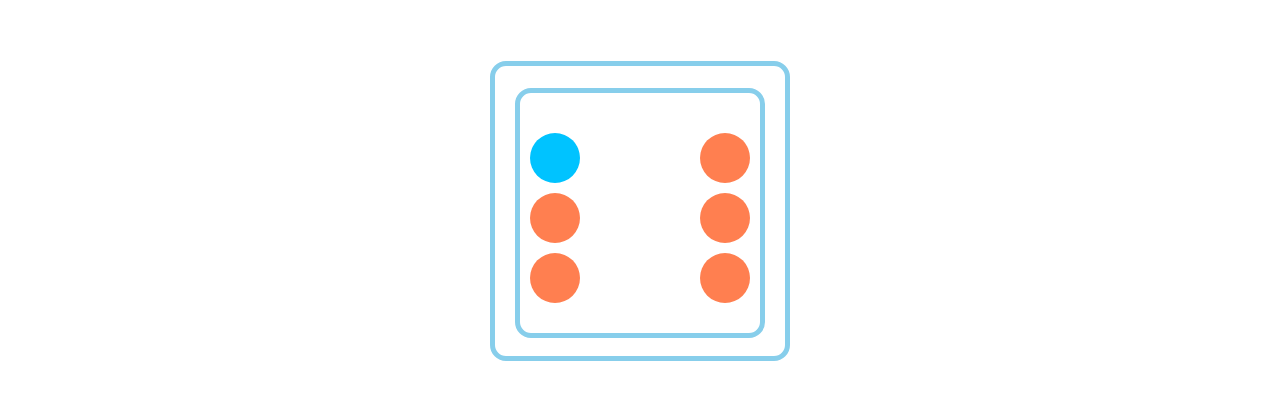
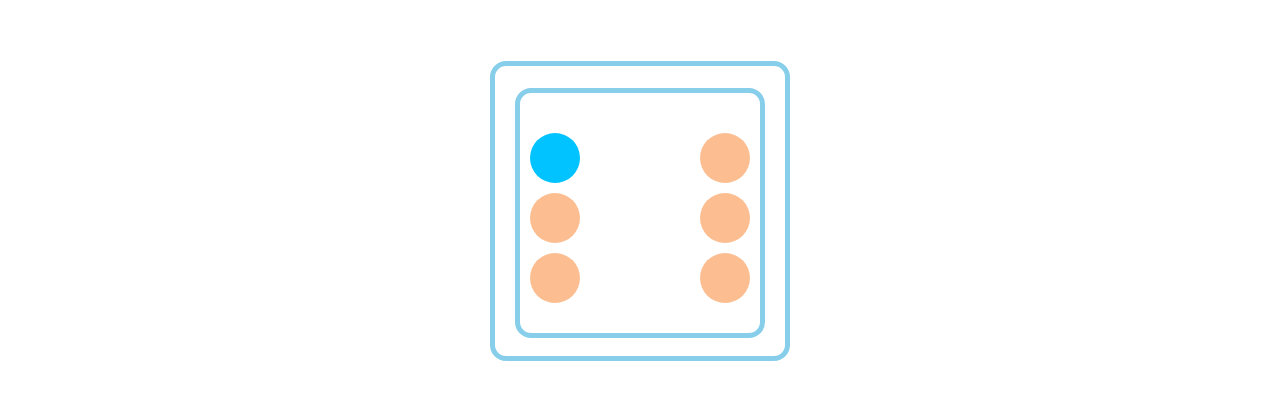
Before and after one commit to tahm1d/DiceRoll, a plain HTML site: page index.html in a window 1280 px wide. Shown: the part 109-508 px from the top of the page. Drawn offline with Linux system fonts and the light colour scheme.

Commit message:
changed the color of the dots

```diff
--- a/app.js
+++ b/app.js
@@ -39,9 +39,9 @@ function change()
     else if(value==2)
     {
         reset();
-        d2.classList.add("invisible");
+        d1.classList.add("invisible");
         d3.classList.add("invisible");
-        d5.classList.add("invisible");
+        d4.classList.add("invisible");
         d6.classList.add("invisible");
     }
 
--- a/style.css
+++ b/style.css
@@ -80,7 +80,7 @@
 
 .d2
 {
-    background-color: coral;
+    background-color: #fcbe91;
     width: 50px;
     height: 50px;
     border-radius: 50%;
@@ -91,7 +91,7 @@
 
 .d3
 {
-    background-color: coral;
+    background-color: #fcbe91;
     width: 50px;
     height: 50px;
     border-radius: 50%;
@@ -102,7 +102,7 @@
 
 .d4
 {
-    background-color: coral;
+    background-color: #fcbe91;
     width: 50px;
     height: 50px;
     border-radius: 50%;
@@ -113,7 +113,7 @@
 
 .d5
 {
-    background-color: coral;
+    background-color: #fcbe91;
     width: 50px;
     height: 50px;
     border-radius: 50%;
@@ -124,7 +124,7 @@
 
 .d6
 {
-    background-color: coral;
+    background-color: #fcbe91;
     width: 50px;
     height: 50px;
     border-radius: 50%;
```
